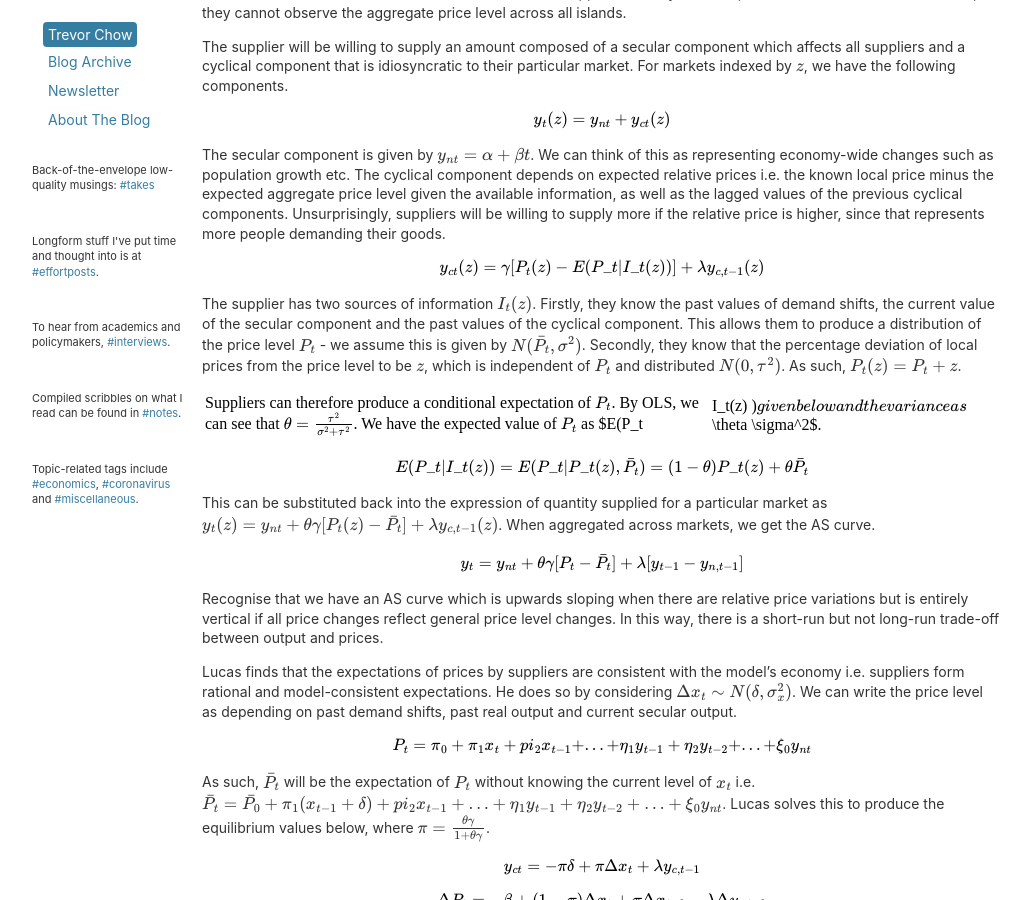
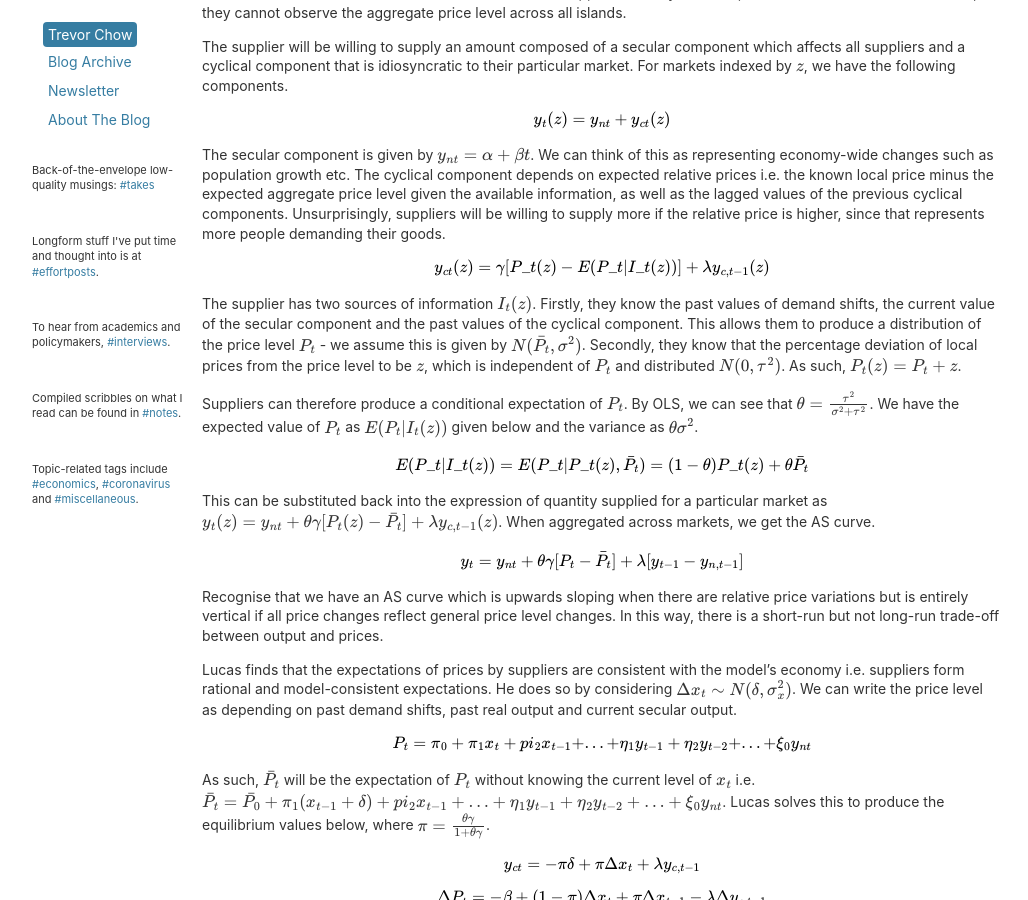
Before and after one commit to tmychow/tmychow.github.io, a Jekyll site: the page built from _posts/2021-03-07-73-for-73.md, in a window 1280 px wide and 900 px high, scrolled down 448 px. Shown: the whole window, without its empty margins (28-1056 px from the left). Built offline with Jekyll 4.4.1, drawn with Linux system fonts in a browser that asks for light colours; formulas are drawn with MathJax 3.

Commit message:
Update 2021-03-07-73-for-73.md

```diff
--- a/_posts/2021-03-07-73-for-73.md
+++ b/_posts/2021-03-07-73-for-73.md
@@ -19,11 +19,11 @@ $$ y_t(z) = y_{nt} + y_{ct}(z) $$
 
 The secular component is given by $y_{nt}=\alpha+\beta t$. We can think of this as representing economy-wide changes such as population growth etc. The cyclical component depends on expected relative prices i.e. the known local price minus the expected aggregate price level given the available information, as well as the lagged values of the previous cyclical components. Unsurprisingly, suppliers will be willing to supply more if the relative price is higher, since that represents more people demanding their goods.
 
-$$y_{ct}(z)=\gamma[P_t(z)-E(P\_t|I\_t(z))]+\lambda y_{c,t-1}(z)$$
+$$y_{ct}(z)=\gamma[P\_t(z)-E(P\_t|I\_t(z))]+\lambda y_{c,t-1}(z)$$
 
-The supplier has two sources of information $I_t(z)$. Firstly, they know the past values of demand shifts, the current value of the secular component and the past values of the cyclical component. This allows them to produce a distribution of the price level $P_t$ - we assume this is given by $N(\bar{P_t},\sigma^2)$. Secondly, they know that the percentage deviation of local prices from the price level to be $z$, which is independent of $P_t$ and distributed $N(0,\tau^2)$. As such, $P_t(z)=P_t+z$.
+The supplier has two sources of information $I_t(z)$. Firstly, they know the past values of demand shifts, the current value of the secular component and the past values of the cyclical component. This allows them to produce a distribution of the price level $P_t$ - we assume this is given by $N(\bar{P_t},\sigma^2)$. Secondly, they know that the percentage deviation of local prices from the price level to be $z$, which is independent of $P\_t$ and distributed $N(0,\tau^2)$. As such, $P\_t(z)=P\_t+z$.
 
-Suppliers can therefore produce a conditional expectation of $P_t$. By OLS, we can see that $\theta=\frac{\tau^2}{\sigma^2+\tau^2}$. We have the expected value of $ P\_t $ as $E(P\_t | I\_t(z) )$ given below and the variance as $\theta \sigma^2$.
+Suppliers can therefore produce a conditional expectation of $P_t$. By OLS, we can see that $\theta=\frac{\tau^2}{\sigma^2+\tau^2}$. We have the expected value of $ P\_t $ as $E(P\_t \| I\_t(z) )$ given below and the variance as $\theta \sigma^2$.
 
 $$ E(P\_t|I\_t(z)) = E(P\_t|P\_t(z),\bar{P_t}) = (1-\theta)P\_t(z) + \theta \bar{P_t} $$
 
```
